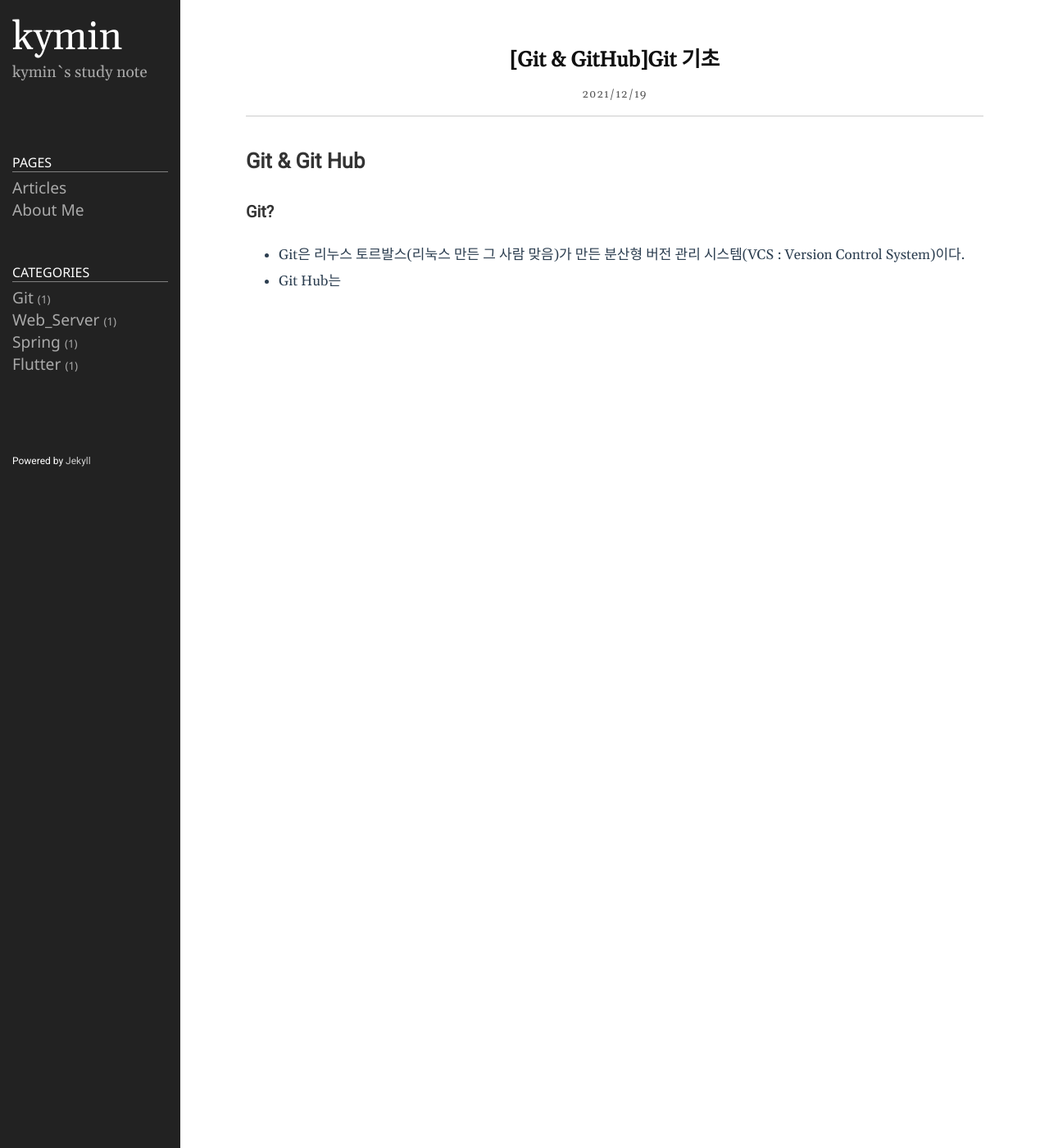
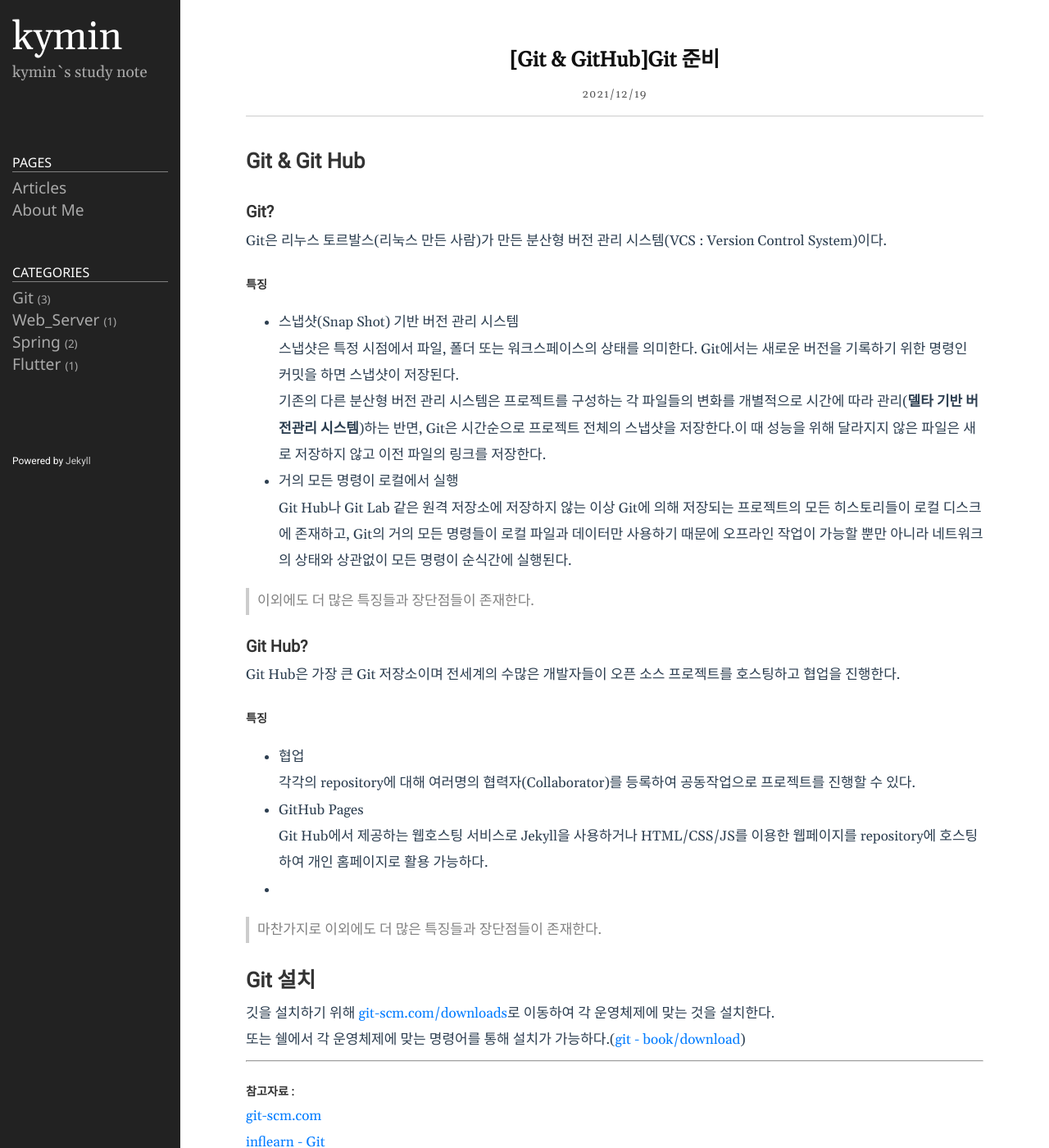
Before and after one commit to Kyoung-M1N/kyoung-M1N.github.io, a Jekyll site: the page built from _posts/2021-12-19-[Git]preparation.md, in a window 1280 px wide and 1400 px high. Shown: the whole window at 82% size. Built offline with Jekyll 4.4.1, drawn with Linux system fonts in a browser that asks for light colours.

Commit message:
포스트 수정

```diff
--- a/_posts/2021-12-19-[Git]preparation.markdown
+++ /dev/null
@@ -1,12 +0,0 @@
----
-layout: post
-title: "[Git & GitHub]Git 기초"
-date: 2021-12-19 19:31
-categories: Git
----
-# Git & Git Hub
-
-### Git?
-
-- Git은 리누스 토르발스(리눅스 만든 그 사람 맞음)가 만든 분산형 버전 관리 시스템(VCS : Version Control System)이다.
-- Git Hub는
--- /dev/null
+++ b/_posts/2021-12-19-[Git]preparation.md
@@ -0,0 +1,65 @@
+---
+layout: post
+title: "[Git & GitHub]Git 준비"
+date: 2021-12-19 19:31
+categories: Git
+---
+# Git & Git Hub
+
+### Git?
+
+Git은 리누스 토르발스(리눅스 만든 사람)가 만든 분산형 버전 관리 시스템(VCS : Version Control System)이다.
+
+##### 특징
+
+- 스냅샷(Snap Shot) 기반 버전 관리 시스템
+
+  스냅샷은 특정 시점에서 파일, 폴더 또는 워크스페이스의 상태를 의미한다. Git에서는 새로운 버전을 기록하기 위한 명령인 커밋을 하면 스냅샷이 저장된다.
+
+  기존의 다른 분산형 버전 관리 시스템은 프로젝트를 구성하는 각 파일들의 변화를 개별적으로  시간에 따라 관리(**델타 기반 버전관리 시스템**)하는 반면, Git은 시간순으로 프로젝트 전체의 스냅샷을 저장한다.이 때 성능을 위해 달라지지 않은 파일은 새로 저장하지 않고 이전 파일의 링크를 저장한다.
+
+- 거의 모든 명령이 로컬에서 실행
+
+  Git Hub나 Git Lab 같은 원격 저장소에 저장하지 않는 이상 Git에 의해 저장되는 프로젝트의 모든 히스토리들이 로컬 디스크에 존재하고, Git의 거의 모든 명령들이 로컬 파일과 데이터만 사용하기 때문에 오프라인 작업이 가능할 뿐만 아니라 네트워크의 상태와 상관없이 모든 명령이 순식간에 실행된다.
+
+> 이외에도 더 많은 특징들과 장단점들이 존재한다.
+
+
+
+### Git Hub?
+
+Git Hub은 가장 큰 Git 저장소이며 전세계의 수많은 개발자들이 오픈 소스 프로젝트를 호스팅하고 협업을 진행한다.
+
+##### 특징
+
+- 협업
+
+  각각의 repository에 대해 여러명의 협력자(Collaborator)를 등록하여 공동작업으로 프로젝트를 진행할 수 있다.
+
+- GitHub Pages
+
+  Git Hub에서 제공하는 웹호스팅 서비스로 Jekyll을 사용하거나 HTML/CSS/JS를 이용한 웹페이지를 repository에 호스팅하여 개인 홈페이지로 활용 가능하다.
+
+-
+
+> 마찬가지로 이외에도 더 많은 특징들과 장단점들이 존재한다.
+
+
+
+# Git 설치
+
+깃을 설치하기 위해 [git-scm.com/downloads](https://git-scm.com/downloads)로 이동하여 각 운영체제에 맞는 것을 설치한다.
+
+또는 쉘에서 각 운영체제에 맞는 명령어를 통해 설치가 가능하다.([git - book/download](https://git-scm.com/book/ko/v2/%EC%8B%9C%EC%9E%91%ED%95%98%EA%B8%B0-Git-%EC%84%A4%EC%B9%98))
+
+
+
+-----
+
+##### 참고자료 :
+
+[git-scm.com](https://git-scm.com/book/ko/v2)
+
+[inflearn - Git](https://www.inflearn.com/course/%EC%A7%80%EC%98%A5%EC%97%90%EC%84%9C-%EC%98%A8-git/dashboard)
+
+[pages.github.com](https://pages.github.com/)
```
Also changed, not shown: _posts/2021-12-22-[Git]starting.md (added, +63 -0 lines), _posts/2022-01-05-[Git]subdivision.md (added, +39 -0 lines), _posts/2022-01-19-[Spring]preparation.markdown (deleted, +0 -29 lines), _posts/2022-01-19-[Spring]preparation.md (added, +59 -0 lines), _posts/2022-01-24-[Flutter]package.md (renamed from _posts/2022-01-24-[Flutter]package.markdown, +2 -0 lines), _posts/2022-02-02-[Spring]starting.md (added, +25 -0 lines), _posts/2022-01-15-[Web_Server]preparation.md (renamed from _posts/2022-01-15-[Web_Server]preparation.markdown), public/img/git-structure.JPG (added).
